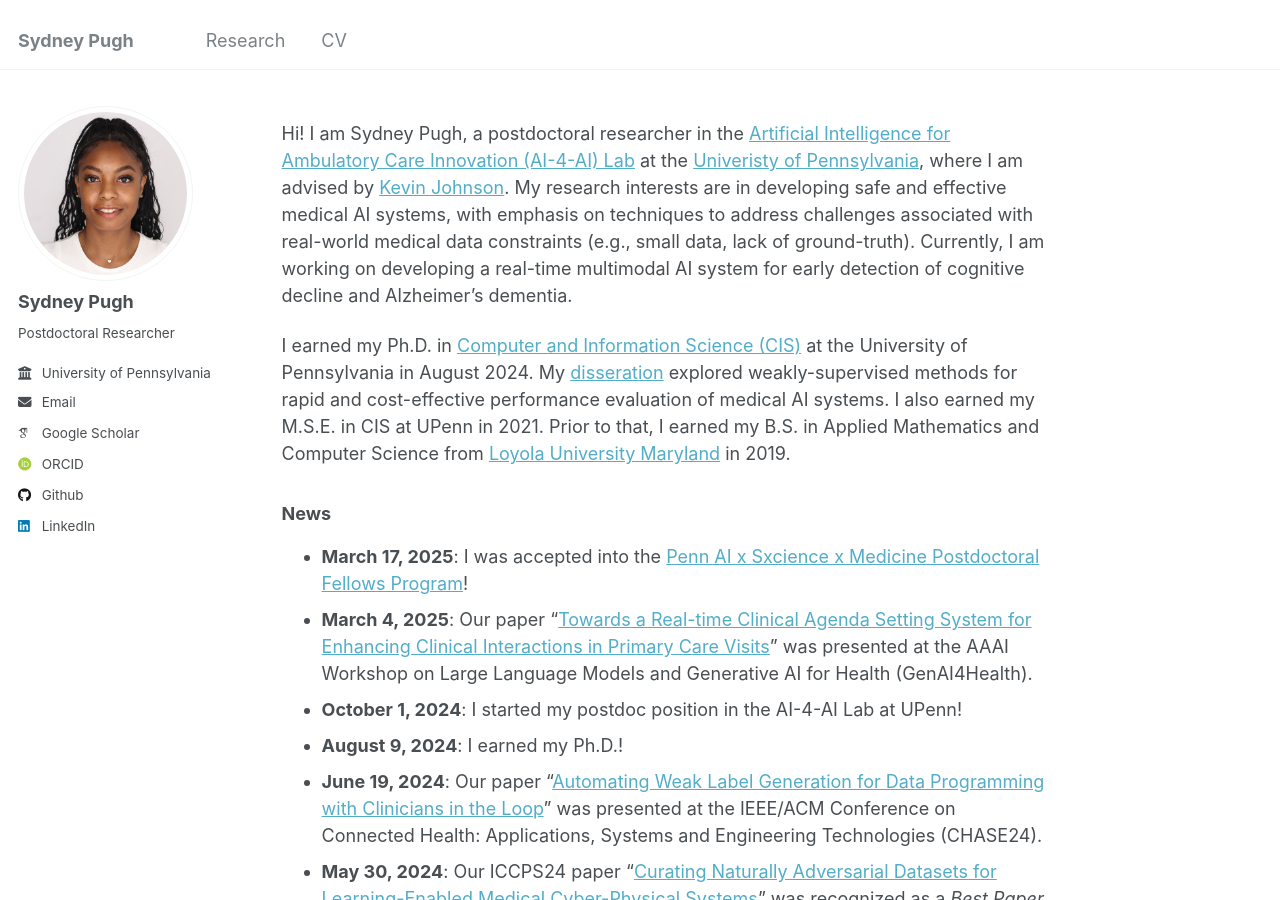
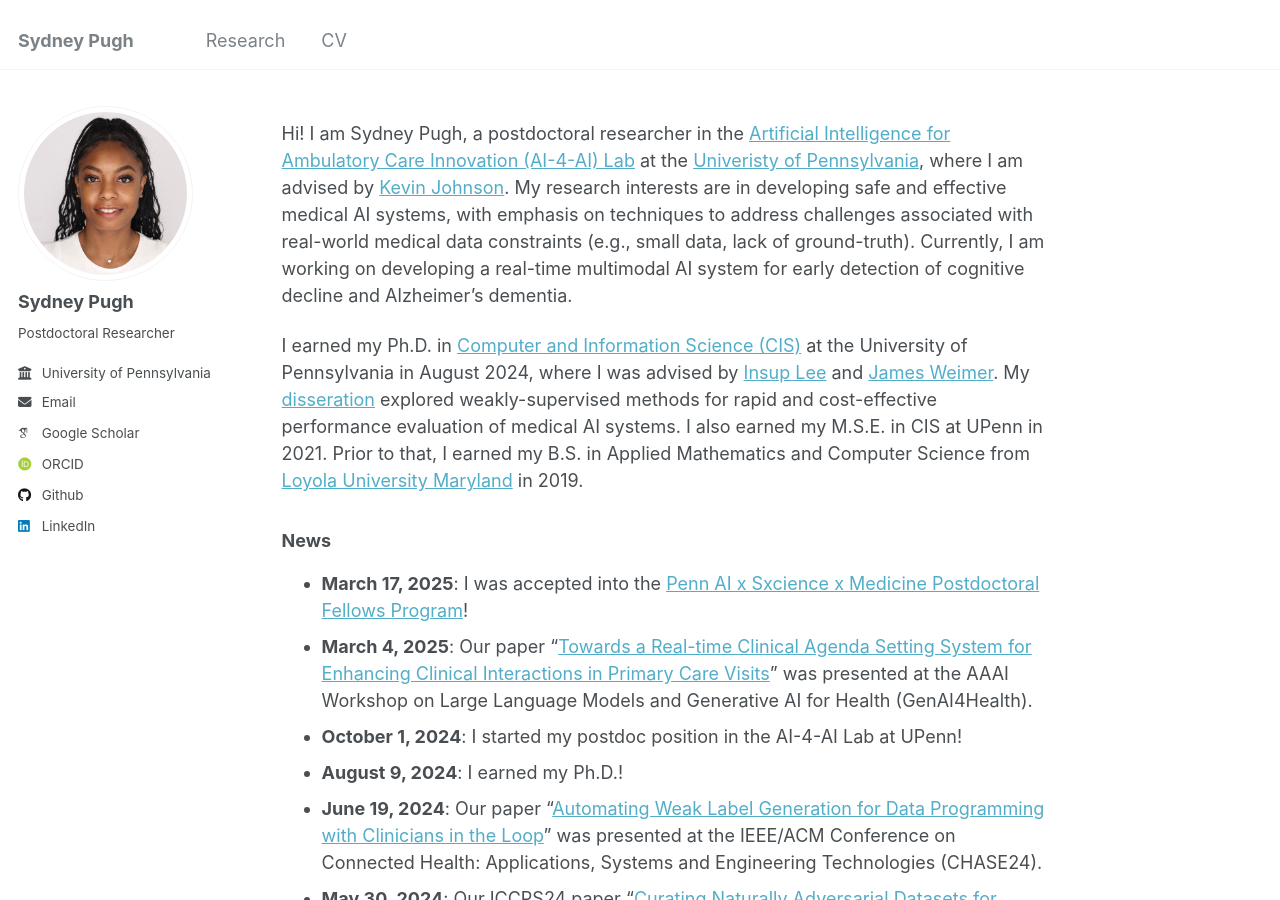
Before and after one commit to sfpugh/sfpugh.github.io, a Jekyll site: the page built from _pages/about.md, in a window 1280 px wide and 900 px high. Built offline with Jekyll 4.4.1, drawn with Linux system fonts in a browser that asks for light colours; some web fonts are replaced.

Commit message:
adding phd advisors

```diff
--- a/_pages/about.md
+++ b/_pages/about.md
@@ -11,7 +11,7 @@ redirect_from:
 
 Hi! I am Sydney Pugh, a postdoctoral researcher in the [Artificial Intelligence for Ambulatory Care Innovation (AI-4-AI) Lab](https://www.med.upenn.edu/kbjohnsonlab/) at the [Univeristy of Pennsylvania](https://www.upenn.edu/), where I am advised by [Kevin Johnson](https://www.kevinbjohnsonmd.net/). My research interests are in developing safe and effective medical AI systems, with emphasis on techniques to address challenges associated with real-world medical data constraints (e.g., small data, lack of ground-truth). Currently, I am working on developing a real-time multimodal AI system for early detection of cognitive decline and Alzheimer's dementia.
 
-I earned my Ph.D. in [Computer and Information Science (CIS)](https://www.cis.upenn.edu/) at the University of Pennsylvania in August 2024. My [disseration](https://www.proquest.com/openview/d1142238baa72023e1668a6caf01e8a7/1?pq-origsite=gscholar&cbl=18750&diss=y) explored weakly-supervised methods for rapid and cost-effective performance evaluation of medical AI systems. I also earned my M.S.E. in CIS at UPenn in 2021. Prior to that, I earned my B.S. in Applied Mathematics and Computer Science from [Loyola University Maryland](https://www.loyola.edu/) in 2019.
+I earned my Ph.D. in [Computer and Information Science (CIS)](https://www.cis.upenn.edu/) at the University of Pennsylvania in August 2024, where I was advised by [Insup Lee](https://www.cis.upenn.edu/~lee/home/index.shtml) and [James Weimer](https://jamesweimer.net/). My [disseration](https://www.proquest.com/openview/d1142238baa72023e1668a6caf01e8a7/1?pq-origsite=gscholar&cbl=18750&diss=y) explored weakly-supervised methods for rapid and cost-effective performance evaluation of medical AI systems. I also earned my M.S.E. in CIS at UPenn in 2021. Prior to that, I earned my B.S. in Applied Mathematics and Computer Science from [Loyola University Maryland](https://www.loyola.edu/) in 2019.
 
 ### News
 * **March 17, 2025**: I was accepted into the [Penn AI x Sxcience x Medicine Postdoctoral Fellows Program](https://web.sas.upenn.edu/data-science/postdoctoral-fellows/)!
```
